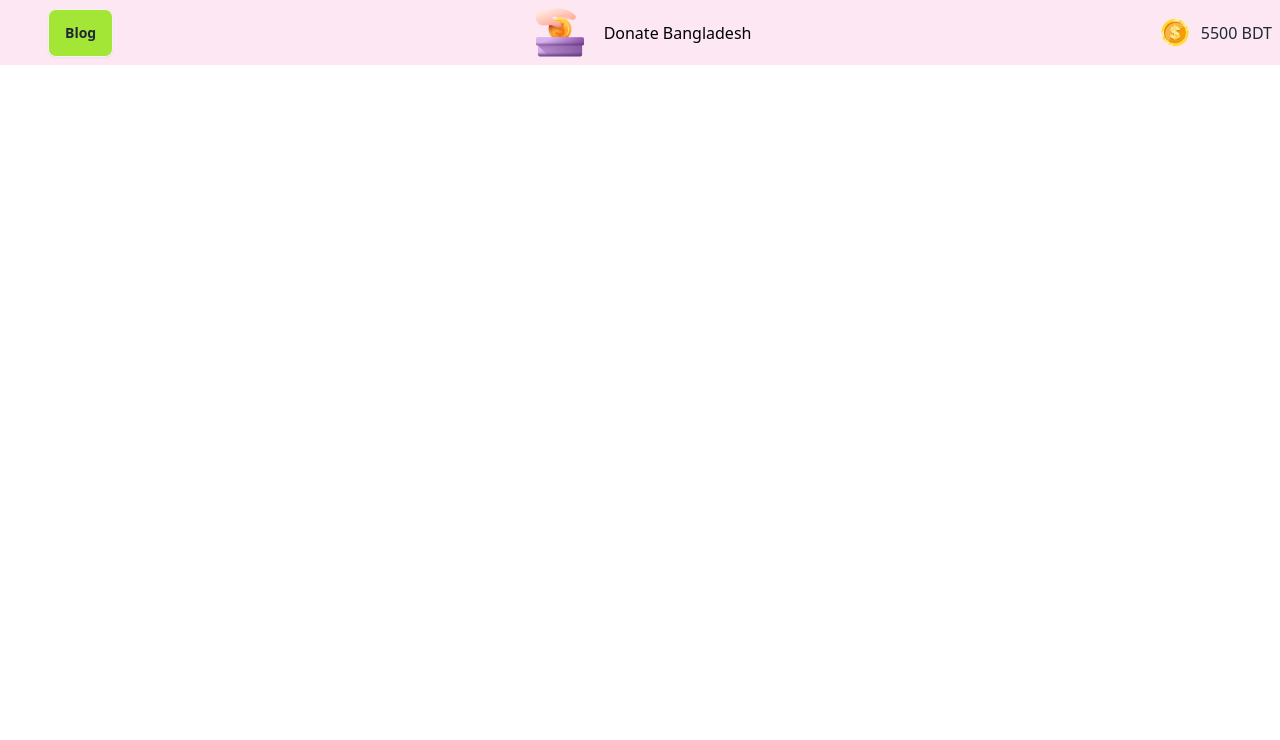
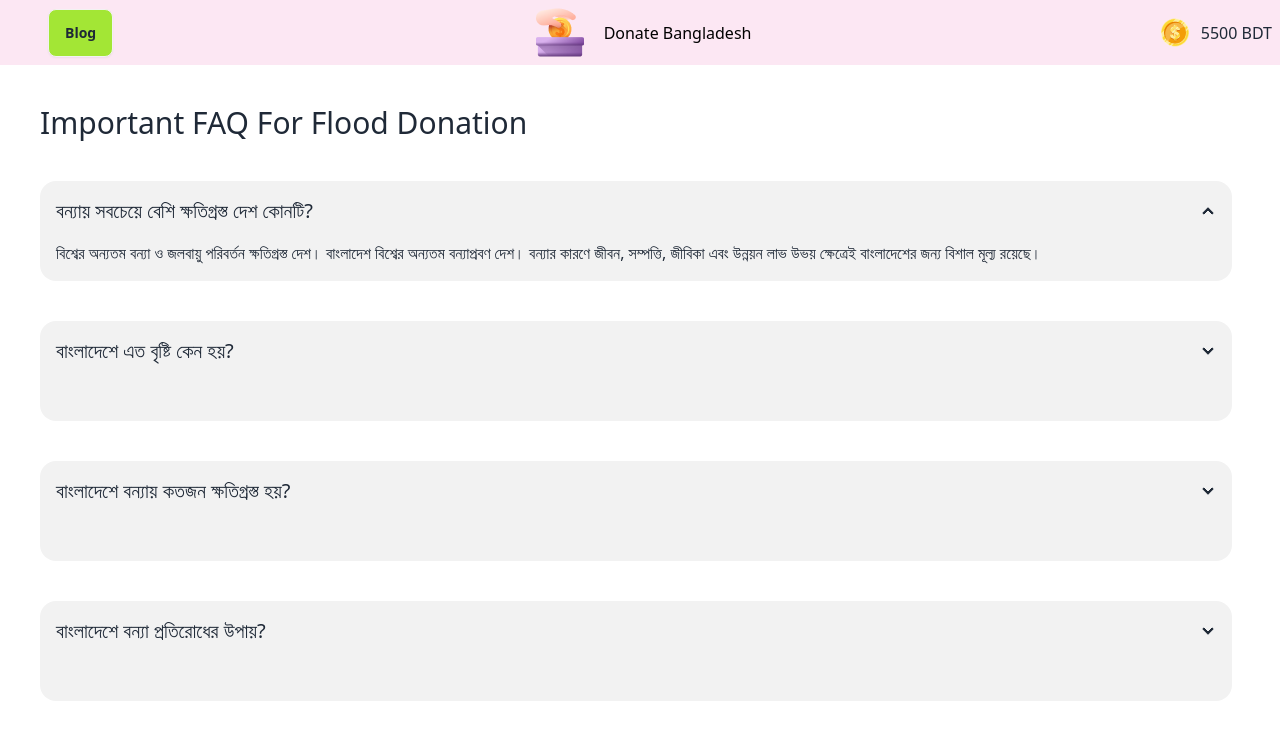
Before and after one commit to TinniEra/assignments-5, a plain HTML site: page text.html in a window 1280 px wide. Drawn offline with nearby package versions, Linux system fonts and the light colour scheme.

Commit message:
eight commit

```diff
--- a/text.html
+++ b/text.html
@@ -8,6 +8,7 @@
     <title>Document</title>
 </head>
 <body>
+
     <section class="mb-10">
         <div class="navbar bg-pink-100">
             <div class="navbar-start pl-10 ">
@@ -28,6 +29,65 @@
             </div>
           </div>
           </section>
+          <h1 class="pl-10 mb-10 text-3xl">Important FAQ For Flood Donation</h1>
+          <section class="pl-10 pr-12 mb-10">
+            <div class="collapse collapse-arrow bg-base-200">
+                <input type="radio" name="my-accordion-2" checked="checked" />
+                <div class="collapse-title text-xl font-medium">বন্যায় সবচেয়ে বেশি ক্ষতিগ্রস্ত দেশ কোনটি?  </div>
+                <div class="collapse-content">
+                  <p>বিশ্বের অন্যতম বন্যা ও জলবায়ু পরিবর্তন ক্ষতিগ্রস্ত দেশ। বাংলাদেশ বিশ্বের অন্যতম বন্যাপ্রবণ দেশ। বন্যার কারণে জীবন, সম্পত্তি, জীবিকা এবং উন্নয়ন লাভ উভয় ক্ষেত্রেই বাংলাদেশের জন্য বিশাল মূল্য রয়েছে। </p>
+
+
+
+
+
+                </div>
+              </div>
+            </section>
+
+            <section class="pl-10 pr-12 mb-10">
+
+                <div class="collapse collapse-arrow bg-base-200 pb-10">
+                <input type="radio" name="my-accordion-2" />
+                <div class="collapse-title text-xl font-medium">বাংলাদেশে এত বৃষ্টি কেন হয়? </div>
+                <div class="collapse-content">
+                  <p>মালয়ের পাদদেশের ঠিক দক্ষিণে অবস্থানের কারণে, যেখানে মৌসুমি বায়ু পশ্চিম ও উত্তর-পশ্চিম দিকে মোড় নেয় , বাংলাদেশের উত্তর-পূর্বাঞ্চলের অঞ্চলে সবচেয়ে বেশি গড় বৃষ্টিপাত হয়, কখনও কখনও প্রতি বছর 4000 মিমি-এরও বেশি। বাংলাদেশের প্রায় ৮০ শতাংশ বৃষ্টিপাত হয় বর্ষা মৌসুমে। </p>
+                </div>
+                </div>
+
+
+
+
+          </section>
+          <section class="pl-10 pr-12 mb-10">
+
+            <div class="collapse collapse-arrow bg-base-200 pb-10">
+            <input type="radio" name="my-accordion-2" />
+            <div class="collapse-title text-xl font-medium">বাংলাদেশে বন্যায় কতজন ক্ষতিগ্রস্ত হয়? </div>
+            <div class="collapse-content">
+              <p>বিগত ৩৪ বছরে বাংলাদেশের পূর্বাঞ্চলে আঘাত হানা সবচেয়ে ভয়ংকর এই বন্যায় ৫৬ লাখ মানুষ ক্ষতিগ্রস্ত হয়েছে।</p>
+            </div>
+            </div>
+
+
+
+
+      </section>
+      <section class="pl-10 pr-12">
+
+        <div class="collapse collapse-arrow bg-base-200 pb-10">
+        <input type="radio" name="my-accordion-2" />
+        <div class="collapse-title text-xl font-medium">বাংলাদেশে বন্যা প্রতিরোধের উপায়? </div>
+        <div class="collapse-content">
+          <p>বাংলাদেশে এটি বন্যার দুর্ভোগ মোকাবেলায় কিছু কাঠামোগত ব্যবস্থা হচ্ছে যেমন বন্যা বাঁধ, চ্যানেলের উন্নতি, নদী প্রশিক্ষণ, উপকূলীয় বাঁধ ইত্যাদি। এই কাঠামোগত ব্যবস্থাগুলির মধ্যে, বাঁধ নির্মাণ বাংলাদেশে সবচেয়ে জনপ্রিয় এবং অতি প্রাচীন রীতি।দরজা, জানালা, বায়ুচলাচল শ্যাফ্ট বা অন্যান্য খোলার মাধ্যমে জলের উত্তরণ রোধ করতে ফ্লাড শিল্ড নামে জলরোধী বাধাগুলি ইনস্টল করুন। বন্যার পানি অপসারণ এবং চলমান ফ্লাডওয়াল নির্মাণের জন্য স্থায়ী জলরোধী দরজা এবং পাম্প স্থাপন করুন। </p>
+        </div>
+        </div>
+
+
+
+
+  </section>
+
 
 </body>
 </html>
```
